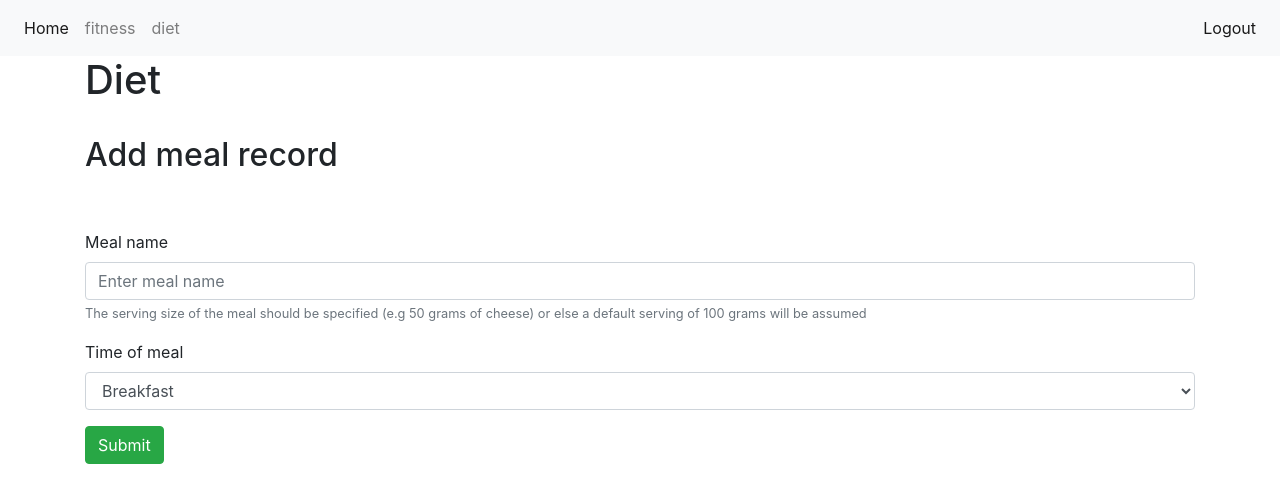
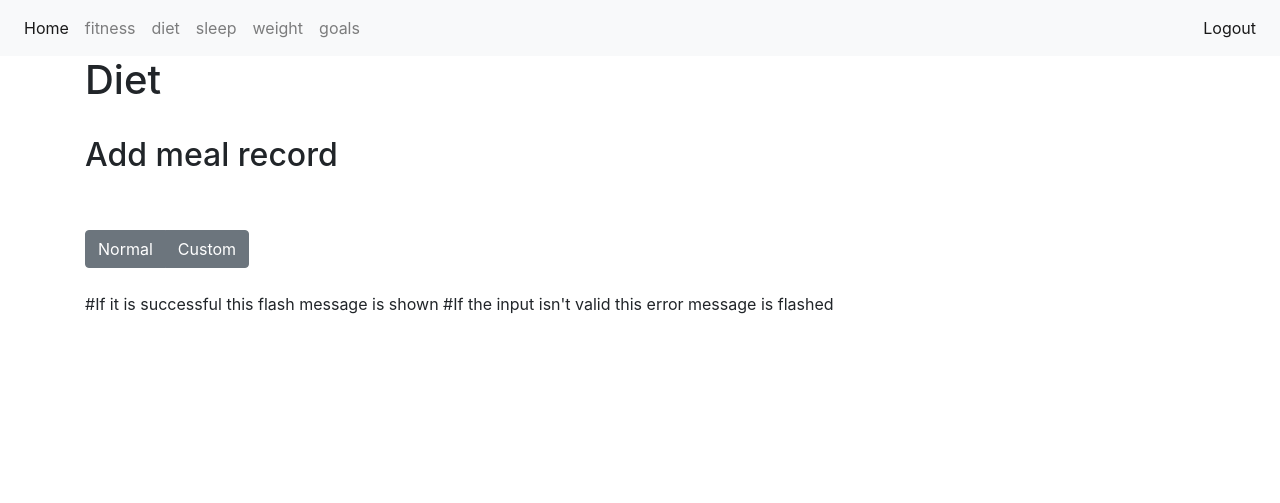
Before and after one commit to DanHWK/NEAProject, a Flask app: page /diet in a window 1280 px wide. Shown: the top 503 px of the page. Run offline with Flask 3, Linux system fonts and the light colour scheme; the visitor is signed in with stand-in values (Sample User, id 1).

Commit message:
New pages and goal system

```diff
--- a/app.py
+++ b/app.py
@@ -1,7 +1,7 @@
 from flask import Flask, render_template, request, redirect, url_for, flash
 from flask_login import LoginManager, login_required, current_user, logout_user, login_user
 import requests
-from models import db, MealRecord, ExerciseRecord, User
+from models import db, MealRecord, ExerciseRecord, SleepRecord, WeightRecord, GoalRecord, User
 import bcrypt
 
 app = Flask(__name__)
@@ -49,18 +49,23 @@ def getCalories(query):
         print("Error:", response.status_code, response.text)
         #prints error message if there is a problem during transmission
 
-def CaloriesBurned(activity,duration):
-    #api_url = 'https://api.api-ninjas.com/v1/caloriesburned'
-    api_url = "https://trackapi.nutritionix.com/v2/natural/exercise?query="
-    query = "swam for 1 hour"
-    #query = {"activity":activity,"duration":str(duration)}
-    # The query variable passes in the activity name and the duration
-    # Duration needs to be converted from an integer into a string for the URL to work
-    #response = requests.get(api_url, headers={'X-Api-Key': 'CykZrnTm3hnrG+/WRu3gwA==C6rJlO3bZqLjVfmP'}, params = query)
-    response = requests.get(api_url + query, headers = {"x-app-key":"cb4162e3761f026ca66e3e947f26ca3a" , "x-app-id": "4fc7ca2a"}, )
+def CaloriesBurned(activity, duration_minutes, duration_hours):
+    api_url = "https://trackapi.nutritionix.com/v2/natural/exercise"
+    parameter = activity+" for "+str(duration_minutes)+" minutes and "+str(duration_hours)+" hours"
+    # The API accepts a string as a quety it then uses an AI to parse through the string to produce the calories burned
+    data = {"query":parameter}
+    response = requests.post(api_url , headers = {"x-app-key":"cb4162e3761f026ca66e3e947f26ca3a" , "x-app-id": "4fc7ca2a"}, json = data)
     if response.status_code == requests.codes.ok:
+        print(parameter)
         print(response.json())
 
+        exercises = response.json().get('exercises')
+        #retrieves all the exercises in json file
+
+        calories_burned = 0
+        for exercise in exercises:
+            calories_burned += exercise.get("nf_calories")
+        return calories_burned
     else:
         print("Error:", response.status_code, response.text)
 
@@ -73,9 +78,7 @@ def home():
         #text that will only show when the user has logged in
         return render_template("homepage.html", username = username, progress = progress)
     else:
-        username = ""
-        progress = ""
-        return render_template("homepage.html",username = username, progress = progress)
+        return render_template("homepage.html",username = "", progress = "")
 
 @app.route("/fitness", methods = ["POST","GET"])
 @login_required
@@ -84,12 +87,10 @@ def fitness():
         #If a form is sent from the website carry this code out
         exercise_hours = request.form.get("exercise_hours")
         exercise_minutes = request.form.get("exercise_minutes")
-        Intensity_value = request.form.get("Intensity_value")
-        activity = "football"
-        duration = (exercise_hours*60)+exercise_minutes
-        calories = CaloriesBurned(activity,duration)
+        exercise_name = request.form.get("exercise_name")
+        calories_burned = CaloriesBurned(exercise_name, exercise_minutes, exercise_hours)
         #Retrieves all the value from the form
-        new_exercise_record = ExerciseRecord(hours = exercise_hours, minutes = exercise_minutes, intensity = Intensity_value, user_id=current_user.id)
+        new_exercise_record = ExerciseRecord(hours = exercise_hours, minutes = exercise_minutes, name = exercise_name, calories_burned = calories_burned, user_id=current_user.id)
         #Creates an object of the class ExerciseRecord and assigns all the values retrieved to attributes
 
         try:
@@ -108,7 +109,16 @@ def fitness():
 def diet():
     if request.method == "POST":
         #If a form is sent from the website carry this code out
-        calories = getCalories(request.form.get("meal_name"))
+        if request.form.get("custom_meal_carbs") == None:
+            calories = getCalories(request.form.get("meal_name"))
+        else:
+            carbohydrates = int(request.form.get("custom_meal_carbs"))
+            protein = int(request.form.get("custom_meal_protein"))
+            fats = int(request.form.get("custom_meal_fats"))
+            #Calories calculated are based of the 4-9-4 system
+            # i.e 4 calories per gram of carbs, 9 calories per grams of fat and 4 calories per grams of protein
+            calories = (carbohydrates*4)+(protein*4)+(fats*9)
+
         #The if statement checks if a meal name is valid i.e recognised by calorieninjas as a food item
         if calories == 0:
             return render_template("diet.html", valid = False)
@@ -127,6 +137,87 @@ def diet():
     else:
 
         return render_template("diet.html", success = False)
+
+@app.route("/sleep", methods = ["POST", "GET"])
+@login_required
+def sleep():
+    if request.method == "POST":
+        minutes_slept = request.form.get("minutes_slept")
+        hours_slept = request.form.get("hours_slept")
+
+        new_sleep_record = SleepRecord(minutes_slept = minutes_slept, hours_slept = hours_slept, user_id = current_user.id)
+        try:
+            db.session.add(new_sleep_record)
+            db.session.commit()
+            # push to database
+        except:
+            return "There was an error whilst recording your activity"
+                # Sends error message if there is a problem with adding the record to the database
+        return render_template("sleep.html", success = True)
+    else:
+        return render_template("sleep.html", success = False)
+
+@app.route("/weight", methods = ["POST", "GET"])
+@login_required
+def weight():
+    if request.method == "POST":
+        weight = request.form.get("weight")
+
+        new_weight_record = WeightRecord(weight = weight, user_id = current_user.id)
+        try:
+            db.session.add(new_weight_record)
+            db.session.commit()
+            # push to database
+        except:
+            return "There was an error whilst recording your activity"
+                # Sends error message if there is a problem with adding the record to the database
+        return render_template("weight.html", success = True)
+    else:
+        return render_template("weight.html", success = False)
+
+@app.route("/goals", methods = ["POST", "GET"])
+@login_required
+def goals():
+    current_goals = GoalRecord.query.filter_by(user_id = current_user.id).first()
+    if request.method == "POST":
+        if request.form.get("new_meal_goal") != None:
+            #Checks if the User filled in the input
+            try:
+            #Checks if the User gave a valid input
+                int(request.form.get("new_meal_goal"))
+                current_goals.meal_goal = request.form.get("new_meal_goal")
+            except:
+            #Renders the goal template with an error message if it isn't valid
+                return render_template('goals.html', current_goals = current_goals, valid = False)
+
+        if request.form.get("new_exercise_goal") != None:
+            try:
+                int(request.form.get("new_exercise_goal"))
+                current_goals.exercise_goal = request.form.get("new_exercise_goal")
+            except:
+                return render_template('goals.html', current_goals = current_goals, valid = False)
+
+        if request.form.get("new_sleep_goal") != None:
+            try:
+                int(request.form.get("new_sleep_goal"))
+                current_goals.sleep_goal = request.form.get("new_sleep_goal")
+            except:
+                return render_template('goals.html', current_goals = current_goals, valid = False)
+
+        if request.form.get("new_weight_goal") != None:
+            try:
+                int(request.form.get("new_weight_goal"))
+                current_goals.weight_goal = request.form.get("new_weight_goal")
+            except:
+                return render_template('goals.html', current_goals = current_goals, valid = False)
+        try:
+            db.session.commit()
+        except:
+            return "There was an error whilst setting your new goals"
+        current_goals = GoalRecord.query.filter_by(user_id = current_user.id).first()
+        return render_template("goals.html", current_goals = current_goals, success = True, valid = True)
+    else:
+        return render_template("goals.html", current_goals = current_goals, success = False)
 
 @app.route("/login", methods = ["POST", "GET"])
 def login():
@@ -174,6 +265,13 @@ def signup():
         db.session.add(new_user)
         db.session.commit()
 
+        #set default goals for the new user
+        default_goal = GoalRecord(meal_goal = 2000, exercise_goal = 2000, sleep_goal = 7, weight_goal = 70, user_id = current_user.id)
+        #add the goal record to the database for the new user
+        #this record will be edited if the user sets a new goal
+        db.session.add(default_goal)
+        db.session.commit()
+
         #succesful signup redirects to login page
         logout_user()
         return redirect(url_for('login'))
--- a/commands.txt
+++ b/commands.txt
@@ -33,7 +33,3 @@ div{
   border: 10px solid green;
   margin: 0;
 } # RIP green box
-
-{% if success == True %}
-  <p> Meal Record successfuly recorded </p>
-{% endif %}
--- a/templates/base.html
+++ b/templates/base.html
@@ -28,6 +28,15 @@
         </li>
         <li class="nav-item">
           <a class="nav-link" href="{{url_for('diet')}}">diet</a>
+        </li>
+        <li class="nav-item">
+          <a class="nav-link" href="{{url_for('sleep')}}">sleep</a>
+        </li>
+        <li class="nav-item">
+          <a class="nav-link" href="{{url_for('weight')}}">weight</a>
+        </li>
+        <li class="nav-item">
+          <a class="nav-link" href="{{url_for('goals')}}">goals</a>
         </li>
         {% endif %}
       </ul>
--- a/templates/diet.html
+++ b/templates/diet.html
@@ -6,11 +6,17 @@
 <h2> Add meal record </h2>
 <br>
 <br>
-<form action="#" method = "POST">
+<div class="btn-group" role="group">
+  <button type="button"  data-toggle= "collapse" data-target= "#normal" class="btn btn-secondary">Normal</button>
+  <button type="button"  data-toggle= "collapse" data-target= "#custom" class="btn btn-secondary">Custom</button>
+</div>
+
+<div class="collapse" id="normal">
+  <form method = "POST">
     <div class="form-group">
       <label for="meal_name">Meal name</label>
       <input type="text" class="form-control" id="meal_name" placeholder="Enter meal name" name = "meal_name" required>
-    <small class="form-text text-muted"> The serving size of the meal should be specified (e.g 50 grams of cheese) or else a default serving of 100 grams will be assumed </small>
+      <small class="form-text text-muted"> The serving size of the meal should also be specified (e.g 50 grams of cheese) or else a default serving of 100 grams will be assumed </small>
     </div>
 
 
@@ -26,14 +32,54 @@
 
     <button type="submit" class="btn btn-success">Submit</button>
   </form>
+</div>
+
+<div class="collapse" id="custom">
+  <form method = "POST">
+    <div class="form-group">
+      <label for="meal_name">Meal name</label>
+      <input type="text" class="form-control" id="meal_name" placeholder="Enter meal name" name = "meal_name" required>
+      <small class="form-text text-muted"> This will be the name of your custom meal </small>
+    </div>
+
+    <div class="form-group">
+      <label for="custom_meal_carbs"> Carbohydrates</label>
+      <input type="integer" class="form-control" id="custom_meal_carbs" name = "custom_meal_carbs" placeholder="Amount of carbs in grams (g)" required>
+    </div>
+
+    <div class="form-group">
+      <label for="custom_meal_protein"> Protein</label>
+      <input type="integer" class="form-control" id="custom_meal_protein" name = "custom_meal_protein" placeholder="Amount of protein in grams (g)" required>
+    </div>
+
+    <div class="form-group">
+      <label for="custom_meal_fats"> Fats</label>
+      <input type="integer" class="form-control" id="custom_meal_carbs" name = "custom_meal_fats" placeholder="Amount of fats in grams (g)" required>
+    </div>
+
+    <div class="form-group">
+      <label for="meal_time">Time of meal</label>
+      <select class ="form-control" id="meal_time" name = "meal_time">
+        <option>Breakfast</option>
+        <option>Lunch</option>
+        <option>Dinner</option>
+        <option>Snack</option>
+      </select>
+    </div>
+
+    <button type="submit" class="btn btn-success">Submit</button>
+  </form>
+</div>
 <br>
 <br>
+#If it is successful this flash message is shown
 {% if success == True %}
   <div class="alert alert-success" role="alert">
     Meal Record successfully recorded
   </div>
 {% endif %}
 
+#If the input isn't valid this error message is flashed
 {% if valid == False %}
   <div class="alert alert-warning" role="alert">
   Unrecognised meal name, meal not recorded
```
Also changed, not shown: models.py (+30 -1 lines), templates/fitness.html (+11 -82 lines), templates/goals.html (added, +96 -0 lines), templates/sleep.html (added, +28 -0 lines), templates/weight.html (added, +24 -0 lines), instance/record.db, 1 other file. Lines whose indentation alone changed are shown as unchanged.
